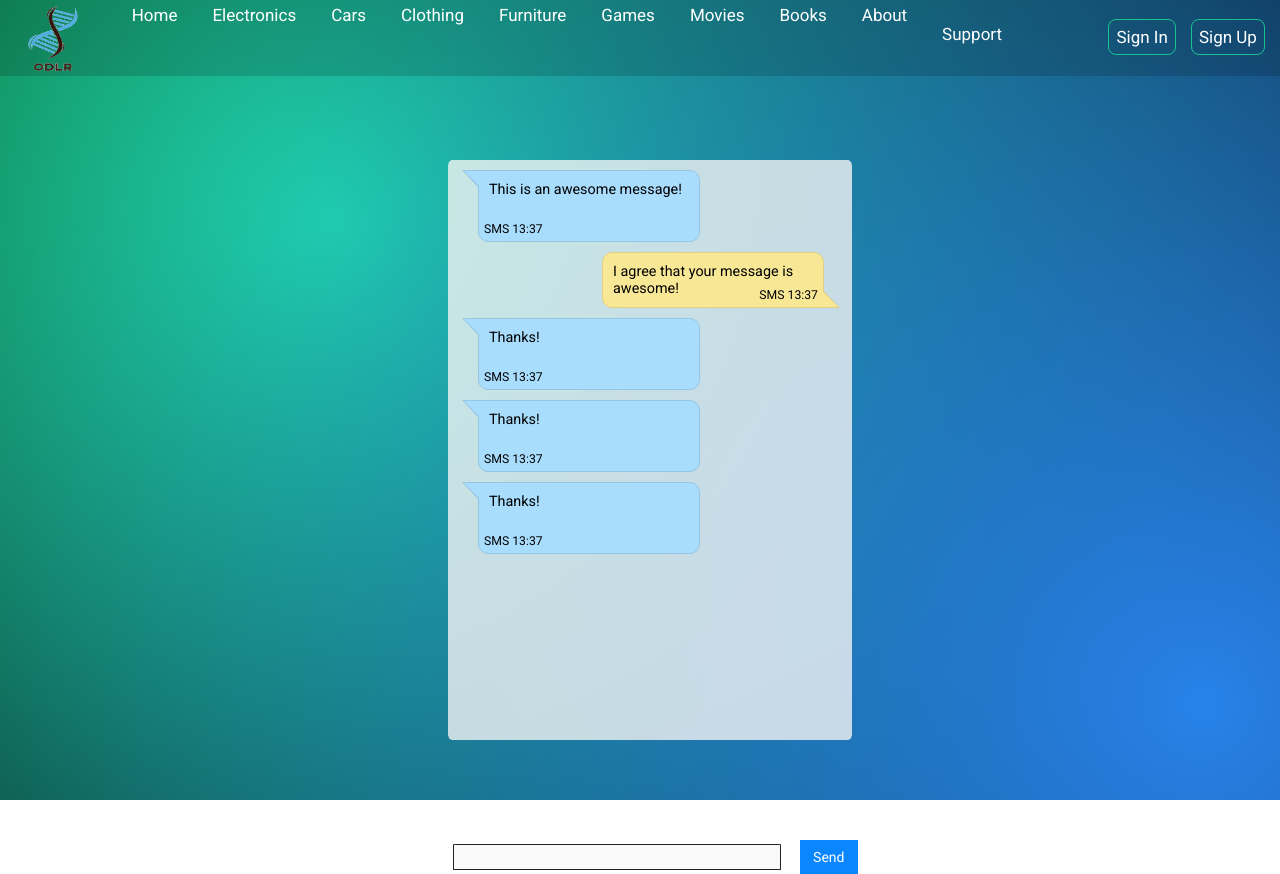
After one commit to ThamerD/381-Project, a PHP site: page /pages/liveChat.php in a window 1280 px wide. The commit adds this page. Run offline with PHP 8.4, Linux system fonts and the light colour scheme.

Commit message:
chat form
add chat form with style

```diff
--- a/css/style_e.css
+++ b/css/style_e.css
@@ -287,3 +287,129 @@ label {
     /* overflow: auto; */
 }
 /* albra end */
+
+/* AAlzughibi Start */
+@import url(https://fonts.googleapis.com/css?family=Open+Sans:300,400);
+
+.container {
+    width: 400px;
+    padding: 10px;
+    position: relative;
+    top: 20%;
+    left: 35%;
+    overflow-y: scroll;
+    height: 70vh;
+    background-color: rgba(245, 245, 245, 0.788);
+    border-radius: 1%;
+    width: 30%;
+}
+.text-for-message{
+    position: relative;
+    bottom: -250px;
+    left: 35%;
+    width: 25%;
+    border-radius: 1%;
+}
+.btn-width{
+    width: 4.5%;
+}
+.message-blue {
+    position: relative;
+    margin-left: 20px;
+    margin-bottom: 10px;
+    padding: 10px;
+    background-color: #A8DDFD;
+    width: 200px;
+    height: 50px;
+    text-align: left;
+    font: 400 .9em 'Open Sans', sans-serif;
+    border: 1px solid #97C6E3;
+    border-radius: 10px;
+}
+
+.message-orange {
+    position: relative;
+    margin-bottom: 10px;
+    margin-left: calc(100% - 240px);
+    padding: 10px;
+    background-color: #f8e896;
+    width: 200px;
+    height: auto;
+    text-align: left;
+    font: 400 .9em 'Open Sans', sans-serif;
+    border: 1px solid #dfd087;
+    border-radius: 10px;
+}
+
+.message-content {
+    padding: 1;
+    margin: 0px;
+    /* background-color: #1ce799; */
+    width: 200px;
+}
+
+.message-timestamp-right {
+    position: absolute;
+    font-size: .85em;
+    font-weight: 300;
+    bottom: 5px;
+    right: 5px;
+}
+
+.message-timestamp-left {
+    position: absolute;
+    font-size: .85em;
+    font-weight: 300;
+    bottom: 5px;
+    left: 5px;
+}
+
+.message-blue:after {
+    content: '';
+    position: absolute;
+    width: 0;
+    height: 0;
+    border-top: 15px solid #A8DDFD;
+    border-left: 15px solid transparent;
+    border-right: 15px solid transparent;
+    top: 0;
+    left: -15px;
+}
+
+.message-blue:before {
+    content: '';
+    position: absolute;
+    width: 0;
+    height: 0;
+    border-top: 17px solid #97C6E3;
+    border-left: 16px solid transparent;
+    border-right: 16px solid transparent;
+    top: -1px;
+    left: -17px;
+}
+
+.message-orange:after {
+    content: '';
+    position: absolute;
+    width: 0;
+    height: 0;
+    border-bottom: 15px solid #f8e896;
+    border-left: 15px solid transparent;
+    border-right: 15px solid transparent;
+    bottom: 0;
+    right: -15px;
+}
+
+.message-orange:before {
+    content: '';
+    position: absolute;
+    width: 0;
+    height: 0;
+    border-bottom: 17px solid #dfd087;
+    border-left: 16px solid transparent;
+    border-right: 16px solid transparent;
+    bottom: -1px;
+    right: -17px;
+}
+
+/* AAlzughibi End */
--- /dev/null
+++ b/pages/liveChat.php
@@ -0,0 +1,57 @@
+<!DOCTYPE html>
+<html lang="en">
+<head>
+    <meta charset="UTF-8">
+    <meta name="viewport" content="width=device-width, initial-scale=1.0">
+    <title>Live Chat</title>
+    <link rel="stylesheet" href="../css/style_e.css">
+</head>
+<body>
+<?php include_once "base.php"; ?>
+<div class="container" id="Container">
+    <div class="message-blue">
+        <p class="message-content">This is an awesome message!</p>
+        <div class="message-timestamp-left">SMS 13:37</div>
+    </div>
+
+    <div class="message-orange">
+        <p class="message-content">I agree that your message is awesome!</p>
+        <div class="message-timestamp-right">SMS 13:37</div>
+    </div>
+
+    <div class="message-blue">
+        <p class="message-content">Thanks!</p>
+        <div class="message-timestamp-left">SMS 13:37</div>
+    </div>
+    <div class="message-blue">
+        <p class="message-content">Thanks!</p>
+        <div class="message-timestamp-left">SMS 13:37</div>
+    </div>
+    <div class="message-blue">
+        <p class="message-content">Thanks!</p>
+        <div class="message-timestamp-left">SMS 13:37</div>
+    </div>
+</div>
+<input  type="text" name="" class="text-F text-for-message" id="Message">
+<input type="submit" value="Send" class="btn text-for-message btn-width" id="SendMessage" onclick="SendMessage()">
+<script>
+    function SendMessage(){
+    var cont = document.getElementById("Container");
+    var div1 =document.createElement("div");
+    div1.setAttribute("class","message-orange");
+    var par= document.createElement("p")
+    par.setAttribute("class","message-content");
+    par.setAttribute("style","width:200px;");
+    par.appendChild(document.createTextNode(document.getElementById("Message").value));
+    div1.appendChild(par);
+    var div2=document.createElement("div")
+    div2.setAttribute("class","message-timestamp-right");
+    var dates=new Date();
+    div2.appendChild(document.createTextNode(dates.getHours()+":"+dates.getMinutes()));
+    div1.appendChild(div2);
+    cont.appendChild(div1);
+    }
+</script>
+</div>
+</body>
+</html>
```
Also changed, not shown: pages/base.php (+1 -16 lines).
